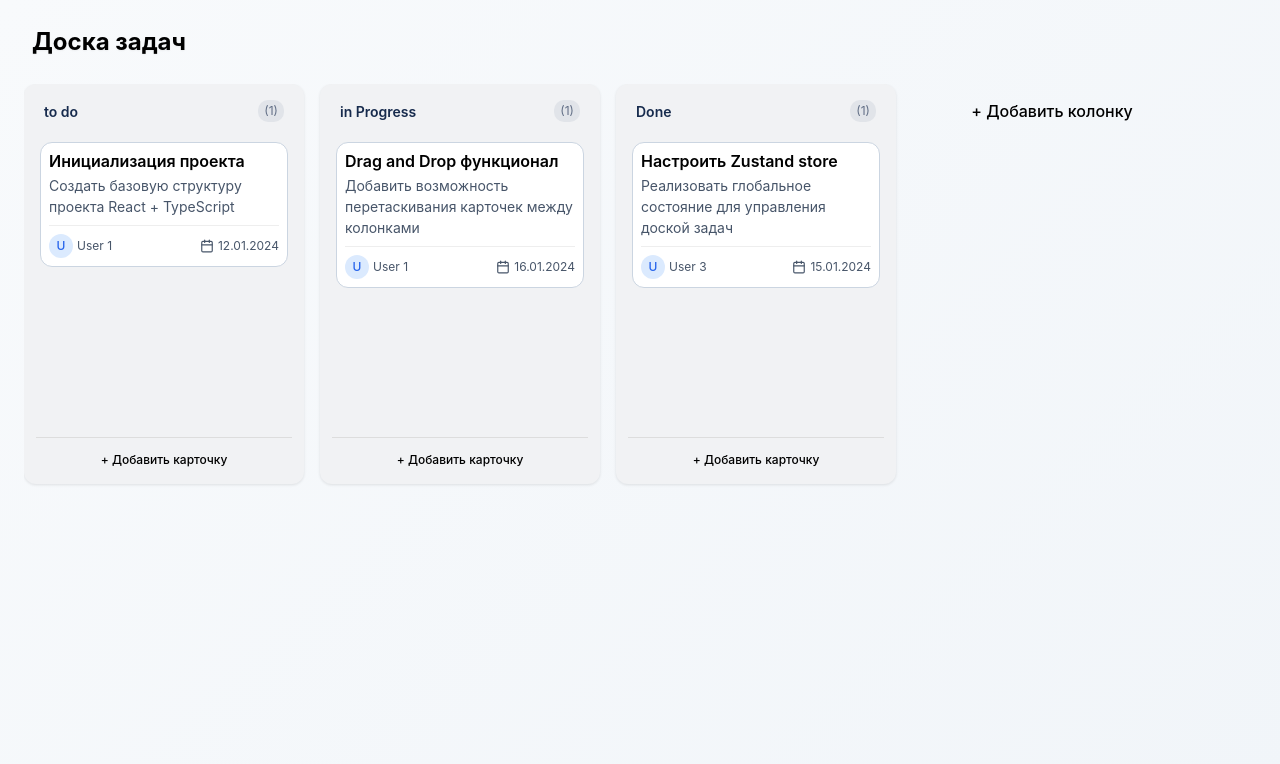
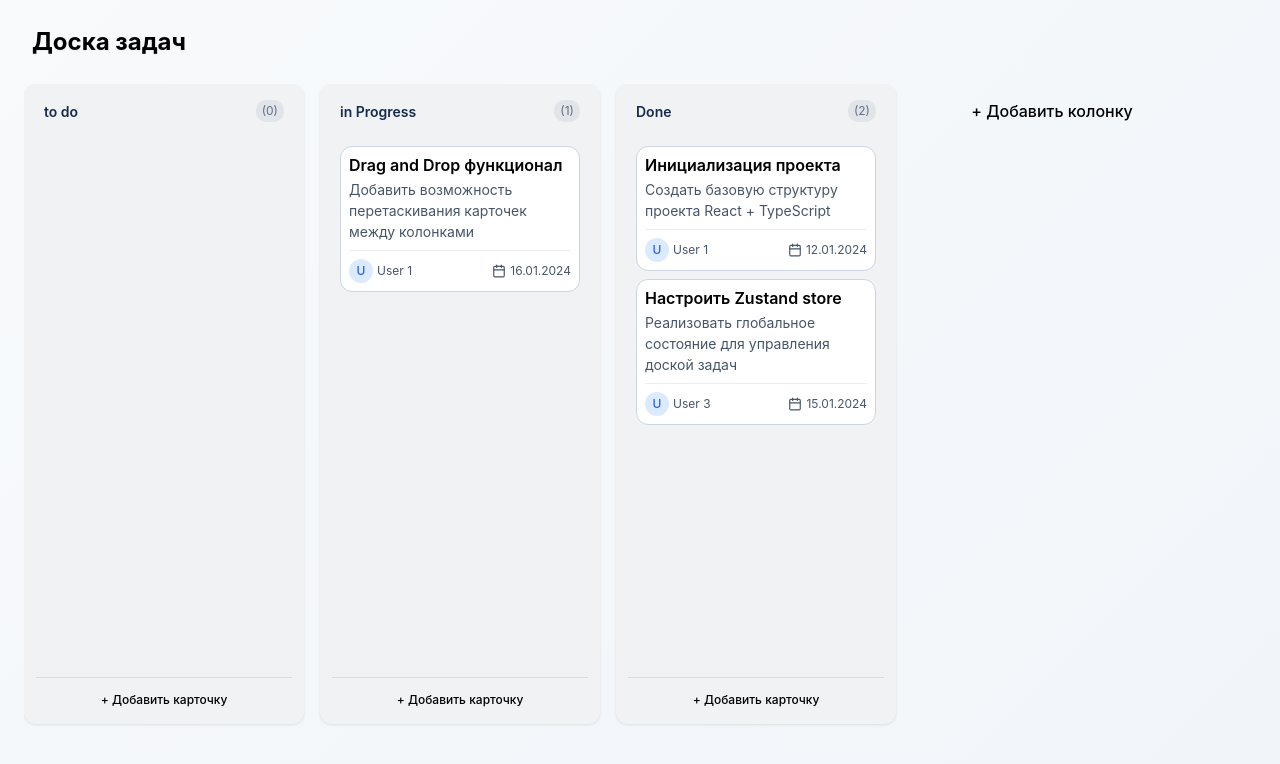
Before and after one commit to fsaidad/collaborative-task-board, a React (Vite) app: page / in a window 1280 px wide. Shown: the top 764 px of the page. Built offline with nearby package versions, Linux system fonts and the light colour scheme.

Commit message:
Изменил днд, решил отказаться от сортировки, слишком много ререндеров днд кит

```diff
--- /dev/null
+++ b/src/components/DnDColumnWrapper/CardsDroppableArea.tsx
@@ -0,0 +1,26 @@
+import { useDroppable } from '@dnd-kit/core';
+import { memo } from 'react';
+import styles from './../ui/Column/Column.module.css';
+
+interface CardsDroppableAreaProps {
+  columnId: string;
+  children: React.ReactNode;
+}
+
+export const CardsDroppableArea = memo(({ columnId, children }: CardsDroppableAreaProps) => {
+  const { setNodeRef, isOver } = useDroppable({
+    id: `cards-${columnId}`,
+    data: {
+      type: 'cards-area',
+      columnId,
+    },
+  });
+
+  return (
+    <div ref={setNodeRef} className={`${styles.cards} ${isOver ? styles.cardsOver : ''}`}>
+      {children}
+    </div>
+  );
+});
+
+CardsDroppableArea.displayName = 'CardsDroppableArea';
--- a/src/components/column/Column.tsx
+++ b/src/components/column/Column.tsx
@@ -1,7 +1,9 @@
-import { useBoardStore } from '@/stores/useBoardStore';
 import { memo, useCallback } from 'react';
 import { ColumnUI } from '../ui/Column';
-import { useDroppable } from '@dnd-kit/core';
+
+import { TaskCard } from '@/components/tasks/TaskCard/TaskCard';
+import { useBoardStore } from '@/stores/useBoardStore';
+import { CardsDroppableArea } from '../DnDColumnWrapper/CardsDroppableArea';
 
 interface ColumnProps {
   columnId: string;
@@ -9,13 +11,6 @@ interface ColumnProps {
 
 export const Column = memo(
   ({ columnId }: ColumnProps) => {
-    const { setNodeRef, isOver } = useDroppable({
-      id: columnId,
-      data: {
-        type: 'column',
-        columnId,
-      },
-    });
     const column = useBoardStore(state => state.columns[columnId]);
     const cardIds = useBoardStore(state => state.cardsByColumn[columnId] || []);
     const addCard = useBoardStore(state => state.addCard);
@@ -33,18 +28,23 @@ export const Column = memo(
 
     if (!column) return null;
 
-    console.log(`Column ${columnId} render, cardIds:`, cardIds.length);
+    const cardsList = (
+      <CardsDroppableArea columnId={columnId}>
+        {cardIds.map(cardId => (
+          <TaskCard key={cardId} columnId={columnId} cardId={cardId} onClick={handleCardClick} />
+        ))}
+      </CardsDroppableArea>
+    );
 
     return (
-      <div ref={setNodeRef}>
-        <ColumnUI
-          title={column.title}
-          cardIds={cardIds}
-          cardCount={cardIds.length}
-          onAddCard={handleAddCard}
-          onCardClick={handleCardClick}
-        />
-      </div>
+      <ColumnUI
+        title={column.title}
+        cardCount={cardIds.length}
+        onAddCard={handleAddCard}
+        onCardClick={handleCardClick}
+      >
+        {cardsList}
+      </ColumnUI>
     );
   },
   (prevProps, nextProps) => {
--- a/src/components/tasks/TaskCard/types.ts
+++ b/src/components/tasks/TaskCard/types.ts
@@ -9,4 +9,5 @@ export interface TaskCardProps {
   showPriority?: boolean;
   showAssignee?: boolean;
   showDueDate?: boolean;
+  columnId: string;
 }
--- a/src/components/ui/Column/Column.module.css
+++ b/src/components/ui/Column/Column.module.css
@@ -10,7 +10,9 @@
   gap: 12px;
   box-shadow: 0 1px 3px rgba(0, 0, 0, 0.1);
 }
-
+.cardsOver {
+  background-color: rgba(59, 130, 246, 0.1);
+}
 .header {
   display: flex;
   align-items: center;
--- a/src/components/ui/Column/ColumnUI.tsx
+++ b/src/components/ui/Column/ColumnUI.tsx
@@ -1,21 +1,16 @@
 import { memo } from 'react';
 import styles from './Column.module.css';
 import Button from '../Button';
-import { TaskCard } from '@/components/tasks/TaskCard/TaskCard';
 import type { ColumnUIProps } from '.';
 export const ColumnUI = memo(
-  ({ title, cardIds, cardCount, onAddCard, onCardClick, className }: ColumnUIProps) => {
+  ({ title, cardCount, onAddCard, className, children }: ColumnUIProps) => {
     return (
-      <div className={`${styles.column} ${className || ''}`}>
+      <div className={`${styles.column}  ${className || ''}`}>
         <div className={styles.header}>
           <h3 className={styles.title}>{title}</h3>
           <span className={styles.cardCount}>({cardCount})</span>
         </div>
-        <div className={styles.cards}>
-          {cardIds.map(cardId => (
-            <TaskCard key={cardId} cardId={cardId} onClick={onCardClick} />
-          ))}
-        </div>
+        <div className={styles.cards}>{children}</div>
         <div className={styles.footer}>
           <Button variant="ghost" size="small" fullWidth onClick={onAddCard}>
             + Добавить карточку
--- a/src/components/ui/Column/types.ts
+++ b/src/components/ui/Column/types.ts
@@ -1,8 +1,10 @@
 export interface ColumnUIProps {
-  title: string;
-  cardIds: string[];
+  title?: string;
+  cardIds?: string[];
   cardCount: number;
   onAddCard: () => void;
   onCardClick: (cardId: string) => void;
   className?: string;
+  isOver?: boolean;
+  children: React.ReactNode;
 }
--- a/src/stores/useBoardStore.ts
+++ b/src/stores/useBoardStore.ts
@@ -1,13 +1,19 @@
 import { create } from 'zustand';
 import { devtools, persist } from 'zustand/middleware';
+
+export interface User {
+  id: string;
+  name: string;
+  email: string;
+  avatar?: string | null;
+}
 
 export interface TaskCard {
   id: string;
   title: string;
   description?: string;
-  assigneIds: string[];
+  assigneIds: string[]; // опечатка, но пока оставим как есть
   columnId: string;
-  // order: number;
   createdAt?: Date;
   updatedAt?: Date;
 }
@@ -15,28 +21,60 @@ export interface TaskCard {
 export interface Column {
   id: string;
   title: string;
-  // order: number;
+  order?: number; // Добавим order для сортировки колонок
 }
 
 interface BoardStore {
   columns: Record<string, Column>;
   taskCards: Record<string, TaskCard>;
+  users: Record<string, User>; // Добавляем пользователей
 
   cardsByColumn: Record<string, string[]>;
   columnOrder: string[];
 
   addColumn: (title: string) => void;
   addCard: (columnId: string, title: string, description?: string) => string;
+  updateCard: (cardId: string, updates: Partial<TaskCard>) => void;
   moveCard: (cardId: string, toColumnId: string, newIndex: number) => void;
 
-  // getColumnsArray: () => Column[];
-  // getCardsInColumn: (columnId: string) => TaskCard[];
+  // Новые методы для работы с пользователями
+  assignUserToCard: (cardId: string, userId: string) => void;
+  removeUserFromCard: (cardId: string, userId: string) => void;
+  getUsersForCard: (cardId: string) => User[];
+  getUserById: (userId: string) => User | undefined;
 }
 
 export const useBoardStore = create<BoardStore>()(
   devtools(
     persist(
       (set, get) => ({
+        users: {
+          'user-1': {
+            id: 'user-1',
+            name: 'Анна Петрова',
+            email: 'anna@example.com',
+            avatar: 'https://i.pravatar.cc/150?u=anna',
+          },
+          'user-2': {
+            id: 'user-2',
+            name: 'Иван Сидоров',
+            email: 'ivan@example.com',
+            avatar: 'https://i.pravatar.cc/150?u=ivan',
+          },
+          'user-3': {
+            id: 'user-3',
+            name: 'Мария Иванова',
+            email: 'maria@example.com',
+            avatar: 'https://i.pravatar.cc/150?u=maria',
+          },
+          'user-4': {
+            id: 'user-4',
+            name: 'Петр Смирнов',
+            email: 'petr@example.com',
+            avatar: undefined,
+          },
+        },
+
         columns: {
           '1': {
             id: '1',
@@ -54,12 +92,13 @@ export const useBoardStore = create<BoardStore>()(
             order: 2,
           },
         },
+
         taskCards: {
           'task-1': {
             id: 'task-1',
             title: 'Инициализация проекта',
             description: 'Создать базовую структуру проекта React + TypeScript',
-            assigneIds: ['user-1', 'user-2'],
+            assigneIds: ['user-1', 'user-2'], // Анна и Иван
             columnId: '3',
             createdAt: new Date('2024-01-10'),
             updatedAt: new Date('2024-01-12'),
@@ -68,7 +107,7 @@ export const useBoardStore = create<BoardStore>()(
             id: 'task-2',
             title: 'Настроить Zustand store',
             description: 'Реализовать глобальное состояние для управления доской задач',
-            assigneIds: ['user-3'],
+            assigneIds: ['user-3'], // Только Мария
             columnId: '3',
             createdAt: new Date('2024-01-11'),
             updatedAt: new Date('2024-01-15'),
@@ -77,31 +116,38 @@ export const useBoardStore = create<BoardStore>()(
             id: 'task-3',
             title: 'Drag and Drop функционал',
             description: 'Добавить возможность перетаскивания карточек между колонками',
-            assigneIds: ['user-1', 'user-4'],
+            assigneIds: ['user-1', 'user-4'], // Анна и Петр
             columnId: '2',
             createdAt: new Date('2024-01-12'),
             updatedAt: new Date('2024-01-16'),
           },
         },
 
-        cardsByColumn: { '1': ['task-1'], '2': ['task-3'], '3': ['task-2'] },
+        cardsByColumn: {
+          '1': [],
+          '2': ['task-3'],
+          '3': ['task-1', 'task-2'],
+        },
         columnOrder: ['1', '2', '3'],
 
         addColumn(title: string) {
           const columnId = `col-${Date.now()}`;
           set(state => {
-            const newColumns = { ...state.columns };
-            const newCardsByColumn = { ...state.cardsByColumn };
+            const newOrder = Object.keys(state.columns).length;
 
-            newColumns[columnId] = {
-              id: columnId,
-              title,
-              // order: Object.keys(state.columns).length,
-            };
-            newCardsByColumn[columnId] = [];
             return {
-              columns: newColumns,
-              cardsByColumn: newCardsByColumn,
+              columns: {
+                ...state.columns,
+                [columnId]: {
+                  id: columnId,
+                  title,
+                  order: newOrder,
+                },
+              },
+              cardsByColumn: {
+                ...state.cardsByColumn,
+                [columnId]: [],
+              },
               columnOrder: [...state.columnOrder, columnId],
             };
           });
@@ -136,7 +182,7 @@ export const useBoardStore = create<BoardStore>()(
 
           return cardId;
         },
-        // Обновление карточки
+
         updateCard: (cardId: string, updates: Partial<TaskCard>) => {
           set(state => {
             const card = state.taskCards[cardId];
@@ -162,25 +208,31 @@ export const useBoardStore = create<BoardStore>()(
 
             const fromColumnId = card.columnId;
 
-            // 1. Копируем индексы
+            // Не перемещаем, если колонка та же и индекс не меняется
+            if (fromColumnId === toColumnId) {
+              const currentIndex = state.cardsByColumn[fromColumnId].indexOf(cardId);
+              if (currentIndex === newIndex) return state;
+            }
+
+            // Копируем индексы
             const newCardsByColumn = { ...state.cardsByColumn };
 
-            // 2. Удаляем из старой колонки
+            // Удаляем из старой колонки
             newCardsByColumn[fromColumnId] = newCardsByColumn[fromColumnId].filter(
               id => id !== cardId
             );
 
-            // 3. Вставляем в новую колонку
+            // Вставляем в новую колонку
             const toArray = [...(newCardsByColumn[toColumnId] || [])];
             toArray.splice(newIndex, 0, cardId);
             newCardsByColumn[toColumnId] = toArray;
 
-            // 4. Обновляем карточку
+            // Обновляем карточку
             const newTaskCards = {
               ...state.taskCards,
               [cardId]: {
                 ...card,
-                columnId: toColumnId, // Меняем columnId
+                columnId: toColumnId,
                 updatedAt: new Date(),
               },
             };
@@ -191,6 +243,55 @@ export const useBoardStore = create<BoardStore>()(
             };
           });
         },
+
+        // Новые методы для работы с пользователями
+        assignUserToCard: (cardId: string, userId: string) => {
+          set(state => {
+            const card = state.taskCards[cardId];
+            if (!card) return state;
+            if (card.assigneIds.includes(userId)) return state;
+
+            return {
+              taskCards: {
+                ...state.taskCards,
+                [cardId]: {
+                  ...card,
+                  assigneIds: [...card.assigneIds, userId],
+                  updatedAt: new Date(),
+                },
+              },
+            };
+          });
+        },
+
+        removeUserFromCard: (cardId: string, userId: string) => {
+          set(state => {
+            const card = state.taskCards[cardId];
+            if (!card) return state;
+
+            return {
+              taskCards: {
+                ...state.taskCards,
+                [cardId]: {
+                  ...card,
+                  assigneIds: card.assigneIds.filter(id => id !== userId),
+                  updatedAt: new Date(),
+                },
+              },
+            };
+          });
+        },
+
+        getUsersForCard: (cardId: string) => {
+          const card = get().taskCards[cardId];
+          if (!card) return [];
+
+          return card.assigneIds.map(id => get().users[id]).filter(Boolean);
+        },
+
+        getUserById: (userId: string) => {
+          return get().users[userId];
+        },
       }),
       {
         name: 'board-storage',
```
Also changed, not shown: src/components/DnDColumnWrapper/CardsDroppableArea.module.css (added, +10 -0 lines), src/components/board/DndBoardWrapper.tsx (+47 -17 lines), src/components/tasks/TaskCard/TaskCard.tsx (+3 -4 lines).
